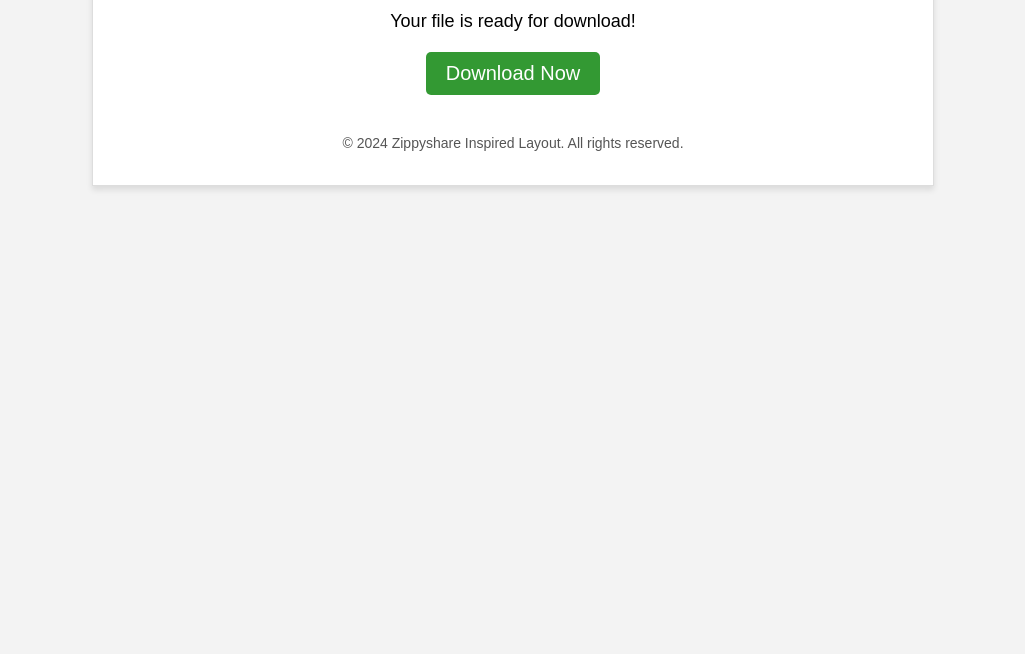
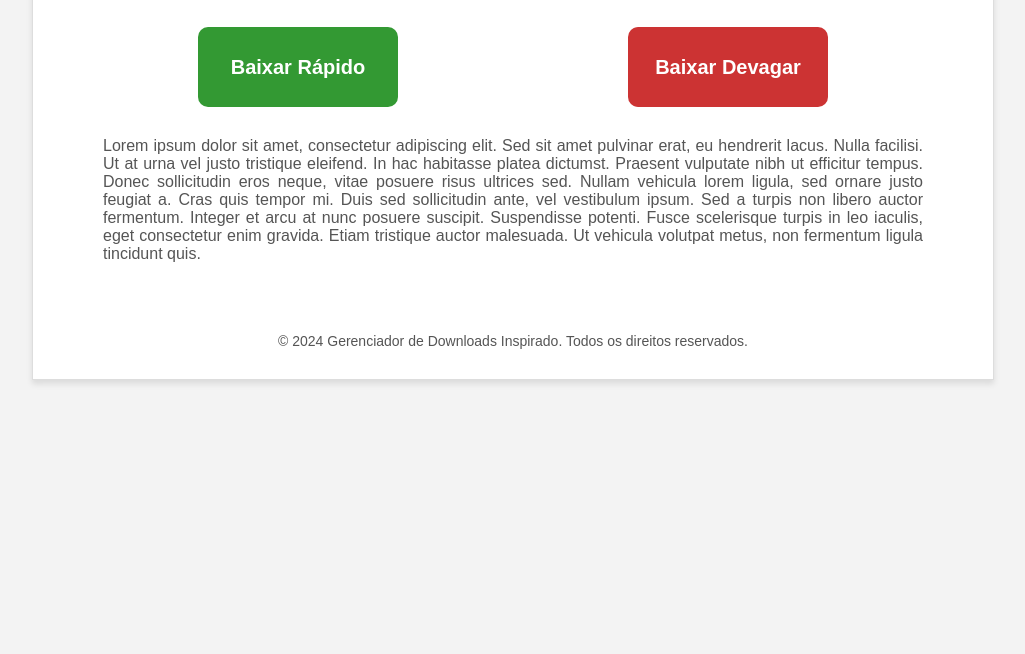
Before and after one commit to sortegrande/zippyshare, a plain HTML site: page index.html in a window 1280 px wide. Shown: the part 146-800 px from the top of the page, without its empty margins (127-1152 px from the left). Drawn offline with Linux system fonts and the light colour scheme.

Commit message:
Update index.html

```diff
--- a/index.html
+++ b/index.html
@@ -3,7 +3,7 @@
 <head>
     <meta charset="UTF-8">
     <meta name="viewport" content="width=device-width, initial-scale=1.0">
-    <title>Download Page</title>
+    <title>Gerenciador de Downloads</title>
     <style>
         body {
             font-family: Arial, sans-serif;
@@ -12,61 +12,114 @@
             padding: 0;
         }
         .container {
-            max-width: 800px;
+            max-width: 900px;
             margin: 50px auto;
             background: #fff;
             border: 1px solid #ddd;
-            padding: 20px;
+            padding: 30px;
             box-shadow: 0 4px 6px rgba(0, 0, 0, 0.1);
         }
         .header {
             background: #ffcc00;
             color: #333;
-            padding: 10px;
+            padding: 15px;
             text-align: center;
-            font-size: 24px;
+            font-size: 28px;
             font-weight: bold;
         }
         .content {
             text-align: center;
-            padding: 20px;
+            padding: 30px 20px;
         }
-        .content p {
-            font-size: 18px;
-            margin-bottom: 20px;
+        .buttons {
+            display: flex;
+            justify-content: space-around;
+            margin-bottom: 30px;
         }
-        .download-button {
-            display: inline-block;
-            padding: 10px 20px;
+        .button {
+            width: 200px;
+            height: 80px;
+            font-size: 20px;
+            font-weight: bold;
+            border-radius: 10px;
+            border: none;
+            cursor: pointer;
+            transition: background 0.3s, opacity 0.3s;
+        }
+        .button-green {
             background: #339933;
-            color: #fff;
-            text-decoration: none;
-            font-size: 20px;
-            border-radius: 5px;
-            transition: background 0.3s;
+            color: white;
         }
-        .download-button:hover {
+        .button-green:hover {
             background: #287a2e;
         }
+        .button-red {
+            background: #cc3333;
+            color: white;
+        }
+        .button-red[disabled] {
+            opacity: 0.5;
+            cursor: not-allowed;
+        }
+        .message {
+            font-size: 16px;
+            text-align: justify;
+            margin: 20px;
+            color: #555;
+        }
         .footer {
-            margin-top: 20px;
             font-size: 14px;
             color: #555;
             text-align: center;
+            margin-top: 20px;
         }
     </style>
+    <script>
+        function startCountdown(button) {
+            let timeLeft = 50 * 60; // 50 minutes in seconds
+            const interval = setInterval(() => {
+                const minutes = Math.floor(timeLeft / 60);
+                const seconds = timeLeft % 60;
+                button.innerText = `Aguarde ${minutes}:${seconds < 10 ? '0' : ''}${seconds}`;
+                timeLeft--;
+
+                if (timeLeft < 0) {
+                    clearInterval(interval);
+                    button.disabled = false;
+                    button.innerText = 'Baixar Devagar';
+                }
+            }, 1000);
+
+            button.disabled = true;
+        }
+
+        function handleFastDownload() {
+            window.location.href = 'https://example-payment-link.com';
+        }
+    </script>
 </head>
 <body>
     <div class="container">
-        <div class="header">
-            Zippy Download
-        </div>
+        <div class="header">GERENCIADOR DE DOWNLOADS</div>
         <div class="content">
-            <p>Your file is ready for download!</p>
-            <a class="download-button" href="#" download>Download Now</a>
+            <div class="buttons">
+                <button class="button button-green" onclick="handleFastDownload()">Baixar Rápido</button>
+                <button class="button button-red" onclick="startCountdown(this)">Baixar Devagar</button>
+            </div>
+            <div class="message">
+                Lorem ipsum dolor sit amet, consectetur adipiscing elit. Sed sit amet pulvinar erat,
+                eu hendrerit lacus. Nulla facilisi. Ut at urna vel justo tristique eleifend. In hac
+                habitasse platea dictumst. Praesent vulputate nibh ut efficitur tempus. Donec
+                sollicitudin eros neque, vitae posuere risus ultrices sed. Nullam vehicula lorem
+                ligula, sed ornare justo feugiat a. Cras quis tempor mi. Duis sed sollicitudin ante,
+                vel vestibulum ipsum. Sed a turpis non libero auctor fermentum. Integer et arcu at
+                nunc posuere suscipit. Suspendisse potenti. Fusce scelerisque turpis in leo iaculis,
+                eget consectetur enim gravida. Etiam tristique auctor malesuada. Ut vehicula volutpat
+                metus, non fermentum ligula tincidunt quis.
+            </div>
         </div>
         <div class="footer">
-            <p>&copy; 2024 Zippyshare Inspired Layout. All rights reserved.</p>
+            &copy; 2024 Gerenciador de Downloads Inspirado. Todos os direitos reservados.
         </div>
     </div>
 </body>
```
